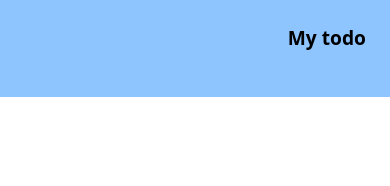
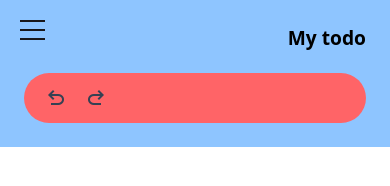
Before and after one commit to Bills-6/to-do-list-modern.com, a plain HTML site: page index.html in a window 390 px wide. Drawn offline with nearby package versions, Linux system fonts and the light colour scheme.

Commit message:
update: add nav + hamburger

```diff
--- a/index.html
+++ b/index.html
@@ -11,9 +11,35 @@
   </head>
 </head>
 <body data-theme="light">
-	<div class="container px-6 mx-auto py-6 bg-blue-300">
+	<div class="container px-6 mx-auto py-6 bg-blue-300 relative">
 		<h1 class="font-bold text-end text-[1.2rem] mb-5" id="logo">My todo</h1>
-		<nav class="bg-red-400 "></nav>
+		<div class="hamburger w-[25px] h-[20px] fixed left-[20px] top-[20px] flex flex-col justify-between lg:hidden z-10" id="open-nav-button">
+			<span class="bar h-[2px] bg-zinc-900"></span>
+			<span class="bar h-[2px] bg-zinc-900"></span>
+			<span class="bar h-[2px] bg-zinc-900"></span>
+		</div>
+
+		<nav class="fixed left-[-200%] top-0 w-[90vw] h-screen bg-zinc-900 z-20 shadow-md shadow-zinc-800 p-3 text-zinc-100 transition-[left]" id="nav-mobile">
+			<div class="head flex items-center gap-7">
+				<span class="w-[50px] h-[50px] flex items-center justify-center" id="close-nav-button">
+					<i class="material-symbols-outlined pointer-events-none">arrow_left_alt</i>
+				</span>
+				<span class="font-semibold">Close</span>
+			</div>
+		</nav>
+
+		<nav class="bg-red-400 h-[50px] rounded-[4rem] flex items-center justify-between px-3">
+			<div class="undo-redo flex items-center">
+				<span class="w-[40px] h-[40px] flex items-center justify-center active:scale-[0.9] hover:cursor-pointer" id="undo-button">
+					<i class="material-symbols-outlined pointer-events-none text-gray-700">undo</i>
+				</span>
+				<span class="w-[40px] h-[40px] flex items-center justify-center active:scale-[0.9] hover:cursor-pointer" id="redo-button">
+					<i class="material-symbols-outlined text-gray-700 pointer-events-none">redo</i>
+				</span>
+			</div>
+
+		</nav>
 	</div>
+	<script type="module" src="/components/hamburger.js"></script>
 </body>
 </html>
```
Also changed, not shown: components/hamburger.js (added).
